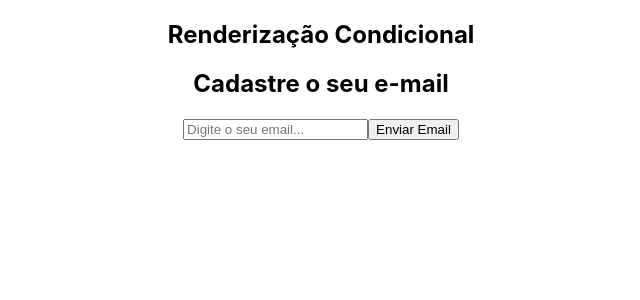
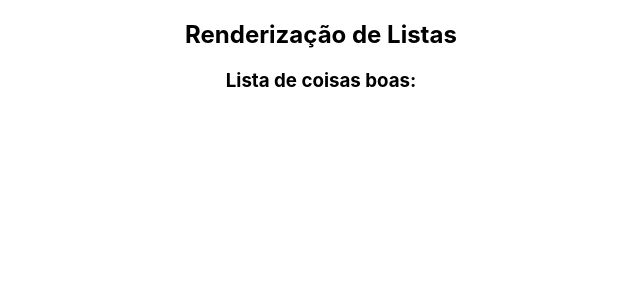
Before and after one commit to Samuel-fsb/react, a React (Create React App) app in the folder meu-projeto/: page / in a window 1280 px wide. Shown: the top 300 px of the page, without its empty margins (319-959 px from the left). Built offline with nearby package versions, Linux system fonts and the light colour scheme.

Commit message:
Criando um componente de lista.

```diff
--- a/meu-projeto/src/App.js
+++ b/meu-projeto/src/App.js
@@ -1,17 +1,15 @@
 import './App.css';
-import Condicional from './componets/Condicional';
-import Evento from './componets/Evento';
-import Form from './componets/Form';
-import Button from './componets/button'
+import Lista2 from './componets/Lista2'
 
 function App() {
 
-  const nome = 'Maria';
+  const MeusItens = ['React', 'Vue', 'Angular']
+
 
   return(
     <div className='App'>
-      <h2>Renderização Condicional</h2>
-      <Condicional/>
+      <h2>Renderização de Listas</h2>
+      <Lista2 itens={MeusItens}/>
     </div>
   );
 
--- /dev/null
+++ b/meu-projeto/src/componets/Lista2.js
@@ -0,0 +1,14 @@
+function Lista2({ itens }){
+    return(
+        <>
+        <h3>Lista de coisas boas:</h3>
+        {
+            itens.map((item, index) => {(
+                <p key={index}>{item}</p>
+            )})
+        }
+        </>
+    )
+};
+
+export default Lista2;
```
